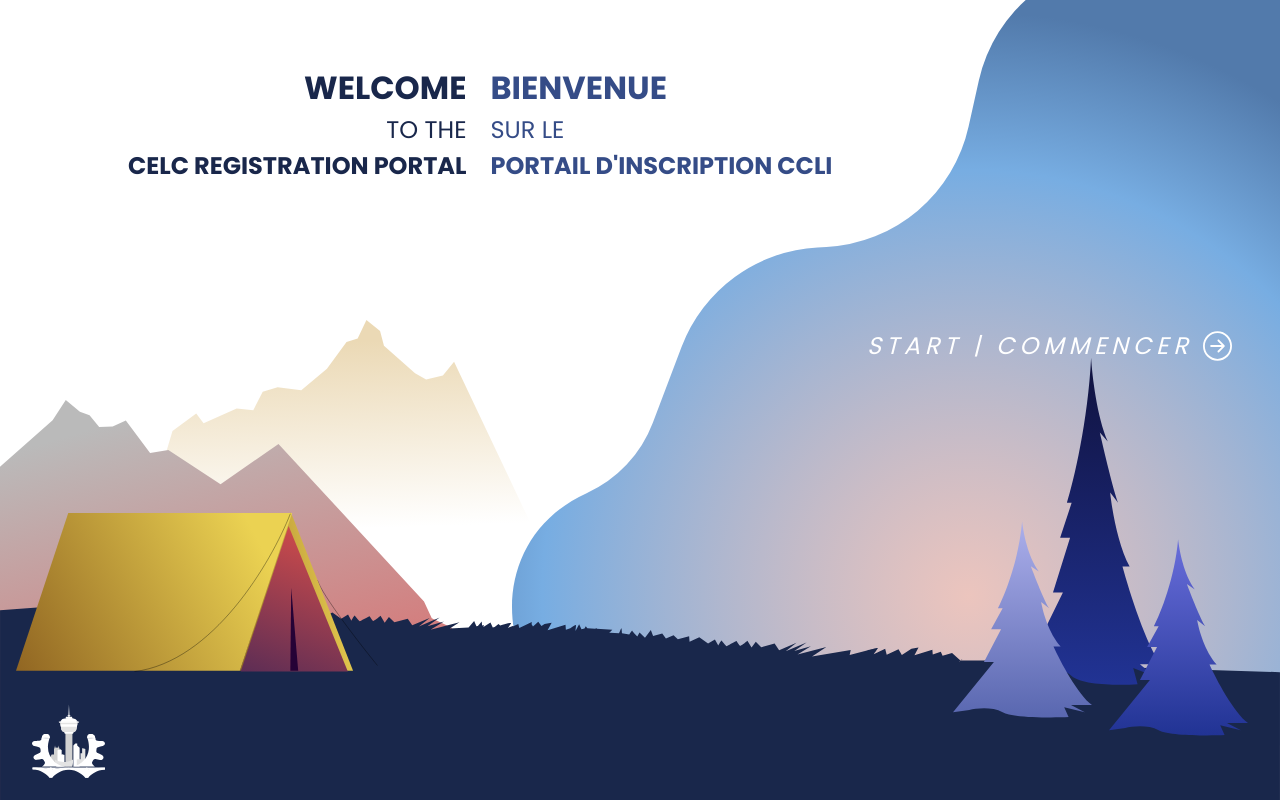
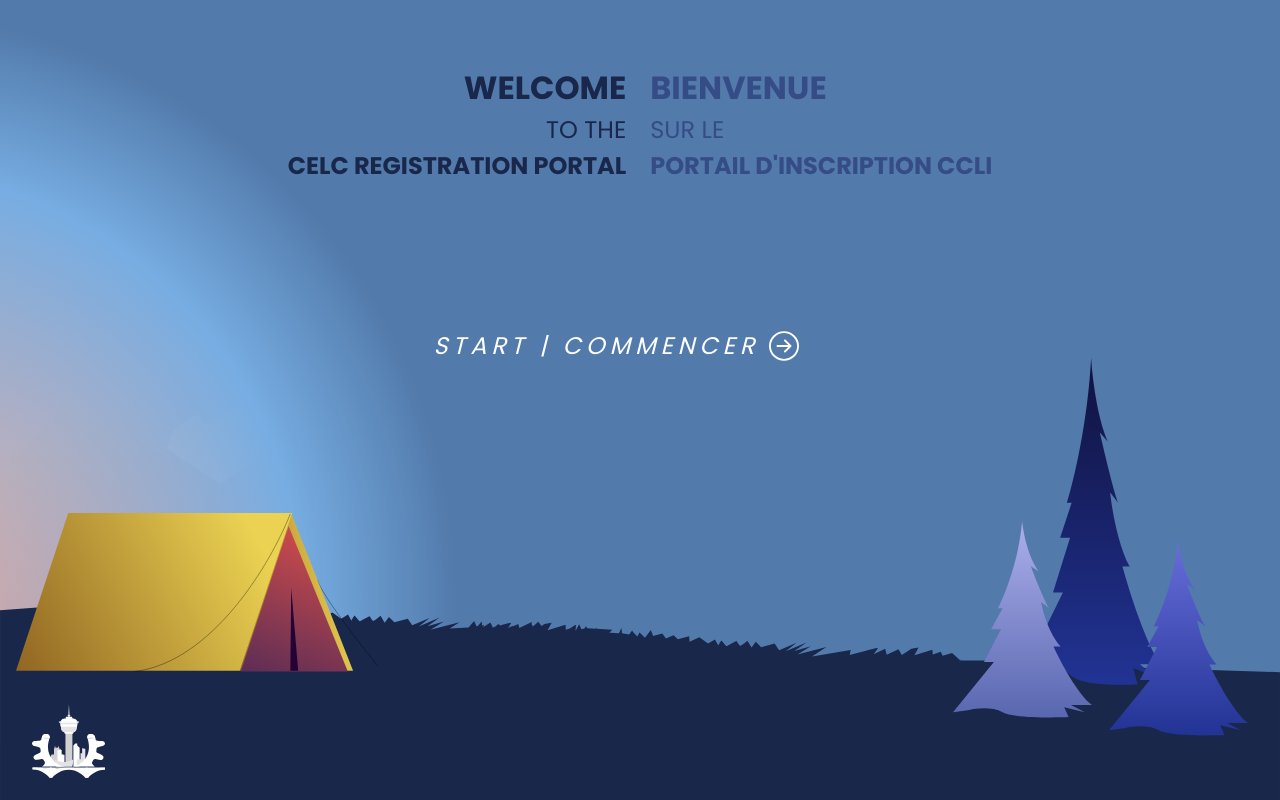
Before and after one commit to CELC2023/pre-delegate-form, a React (Create React App) app: page / in a window 1280 px wide. Built offline with nearby package versions, Linux system fonts and the light colour scheme.

Commit message:
feat: animation issues

```diff
--- a/src/pages/CompleteForm.tsx
+++ b/src/pages/CompleteForm.tsx
@@ -10,7 +10,7 @@ const CompleteForm: React.FC = () => {
     const {t} = useTranslation();
 
     return (
-        <div className="page-container pre-delegate-container form-complete-container">
+        <div className="page-container form-complete-container">
             <div className="form-adapter">
                 <img className="mountains-background" src={Mountains} />
                 <div className="form-content">
--- a/src/pages/Page.scss
+++ b/src/pages/Page.scss
@@ -3,16 +3,9 @@
 @import "../styles/breakpoints.scss";
 
 .pre-delegate-container {
-
-    overflow: hidden;
     animation-name: fadeInBackground;
     animation-duration: 3s;
     animation-timing-function: ease-in;
-    //background: $color-blue-light;
-
-    @media screen and (min-width: $small-phone) {
-        align-items: center;
-    }
 
     @keyframes fadeInBackground {
         0% {
@@ -24,6 +17,18 @@
         80% {
             background: $color-blue-light;
         }
+    }
+}
+
+.page-container {
+
+    overflow: hidden;
+
+    background: $color-blue-light;
+    background: radial-gradient(35% 60% at 5% 70%, rgba($color-peach, 0.7) 0%, $color-baby-blue 75%, $color-blue-light 100%);
+
+    @media screen and (min-width: $small-phone) {
+        align-items: center;
     }
 
     .form-adapter {
```
